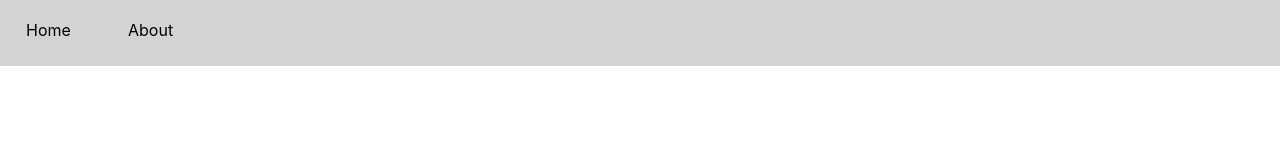
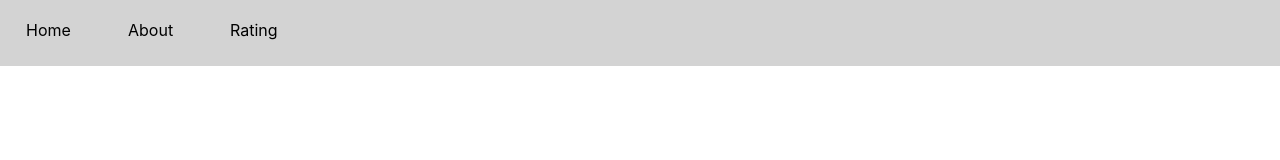
Before and after one commit to Alexobregon/burger-review, a React (Create React App) app in the folder Burger-review/: page /Navbar in a window 1280 px wide. Shown: the top 160 px of the page. Built offline with nearby package versions, Linux system fonts and the light colour scheme.

Commit message:
added rating to home

```diff
--- a/Burger-review/src/About.js
+++ b/Burger-review/src/About.js
@@ -38,6 +38,16 @@ function About() {
       >
         About
       </NavLink>
+      <NavLink
+        to="/rating"
+        exact
+        style={linkStyles}
+        activeStyle={{
+          textDecoration: "underline",
+        }}
+      >
+        Rating
+      </NavLink>
 
     </div>
 
--- a/Burger-review/src/App.js
+++ b/Burger-review/src/App.js
@@ -9,6 +9,7 @@ import {
 import About from "./About";
 import Home from "./Home";
 import NavBar from './NavBar';
+import Rating from './Rating';
 
 function App() {
   return (
@@ -35,6 +36,9 @@ function App() {
           <Route path="/Navbar">
             <NavBar />
           </Route>
+          <Route path="/rating">
+            <Rating />
+          </Route>
         </Switch>
       </div>
     </Router>
--- a/Burger-review/src/Home.js
+++ b/Burger-review/src/Home.js
@@ -40,6 +40,16 @@ function Home() {
       >
         About
       </NavLink>
+      <NavLink
+        to="/rating"
+        exact
+        style={linkStyles}
+        activeStyle={{
+          textDecoration: "underline",
+        }}
+      >
+        Rating
+      </NavLink>
 
     </div>
 
--- a/Burger-review/src/NavBar.js
+++ b/Burger-review/src/NavBar.js
@@ -37,6 +37,16 @@ function NavBar() {
       >
         About
       </NavLink>
+      <NavLink
+        to="/rating"
+        exact
+        style={linkStyles}
+        activeStyle={{
+          textDecoration: "underline",
+        }}
+      >
+        Rating
+      </NavLink>
 
     </div>
   );
```
